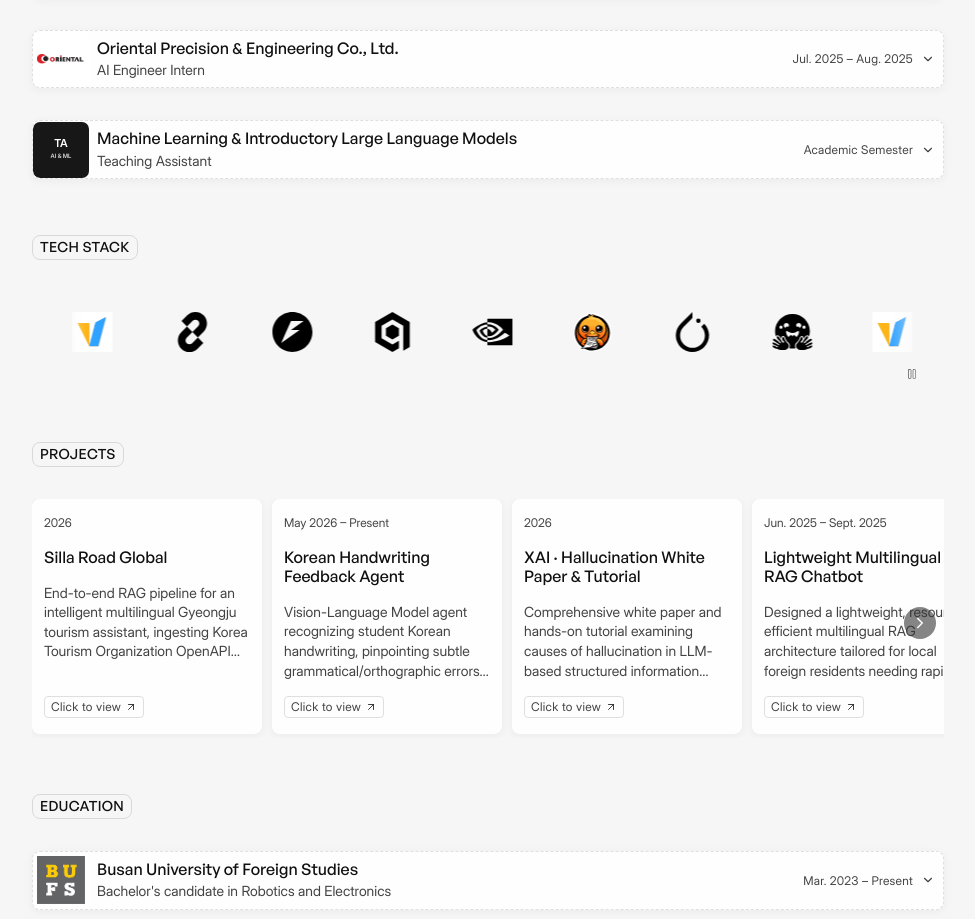
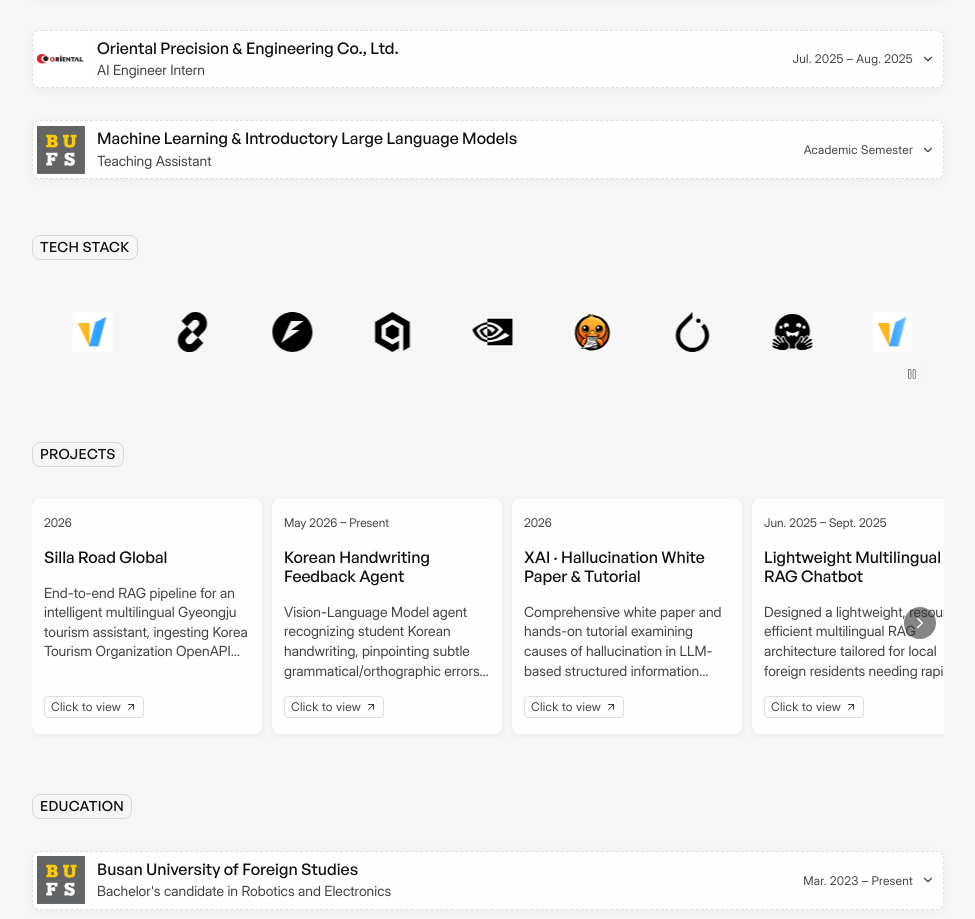
Before and after one commit to davemaxuell/CV, a React (Vite) app: page / in a window 1280 px wide. Shown: the part 1090-2009 px from the top of the page, without its empty margins (296-1271 px from the left). Built offline with nearby package versions, Linux system fonts and the light colour scheme; a web font is replaced by a local one.

Commit message:
Use BUFS logo for teaching assistant experience

```diff
--- a/src/components/InstitutionLogo.tsx
+++ b/src/components/InstitutionLogo.tsx
@@ -14,6 +14,7 @@ const sunmoon: Logo = { file: 'sunmoon.png', name: 'Sun Moon University' };
 const logos: Record<string, Logo> = {
   bufs,
   'bufs-present': bufs,
+  'teaching-assistant': bufs,
   'unist-intern': { file: 'unist.png', name: 'UNIST' },
   'daewoong-pharma': { file: 'daewoong.svg', name: 'Daewoong Pharmaceutical' },
   'teddysum-bok': { file: 'teddysum.png', name: 'TeddySum' },
```
